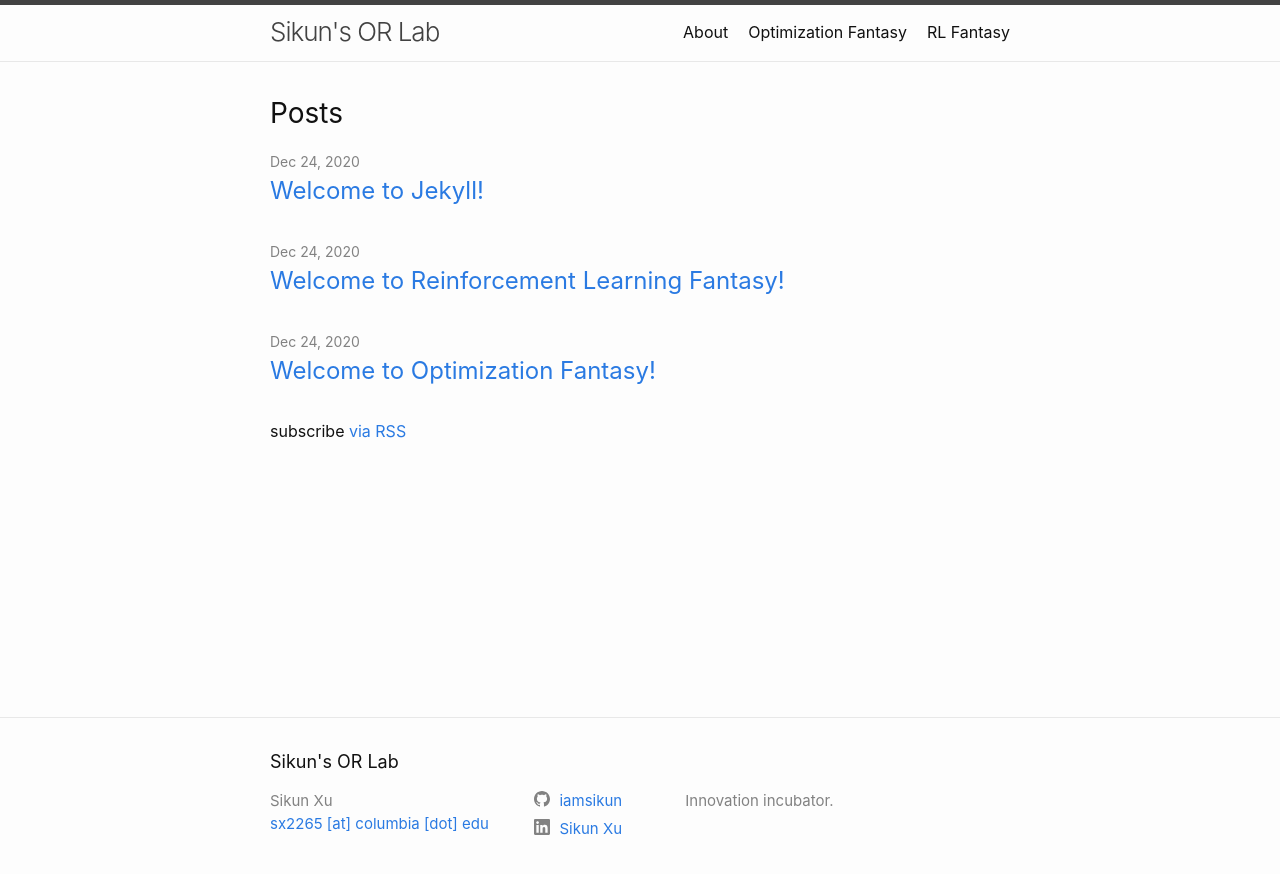
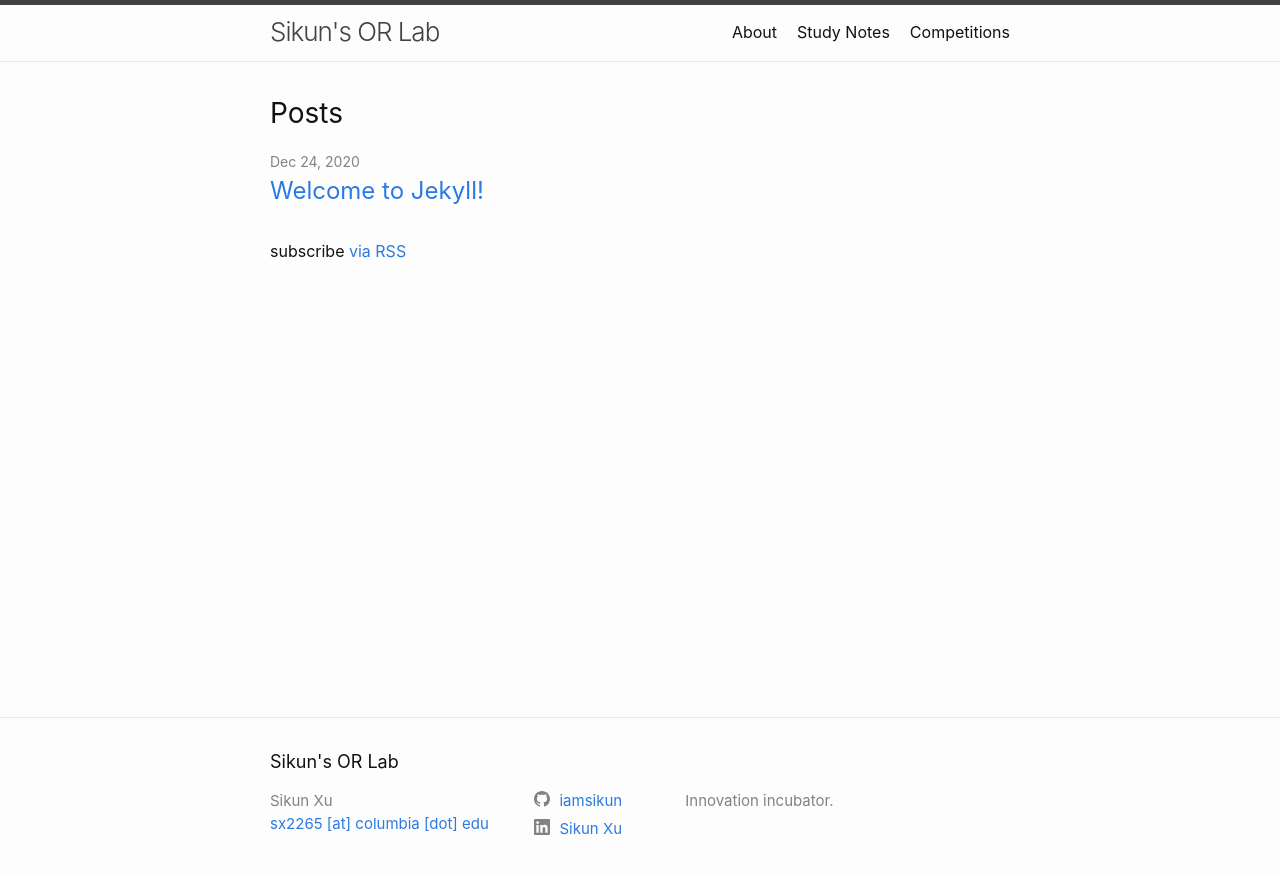
Before and after one commit to iamsikun/iamsikun.github.io, a Jekyll site: the page built from index.markdown, in a window 1280 px wide. Shown: the top 874 px of the page. Built offline with Jekyll 4.4.1, drawn with Linux system fonts in a browser that asks for light colours.

Commit message:
Added about page and updated layout

```diff
--- a/Gemfile
+++ b/Gemfile
@@ -3,7 +3,7 @@
 # When you want to use a different version, change it below, save the
 # file and run `bundle install`. Run Jekyll with `bundle exec`, like so:
 #
-#     bundle exec jekyll serve -- livereload
+#     bundle exec jekyll serve --livereload
 #
 # This will help ensure the proper Jekyll version is running.
 # Happy Jekylling!
--- a/_includes/header.html
+++ b/_includes/header.html
@@ -19,7 +19,9 @@
         <div class="trigger">
           {%- for path in page_paths -%}
             {%- assign my_page = site.pages | where: "path", path | first -%}
-            {%- if my_page.title -%}
+            {%- if my_page.title=="About" -%}
+            <a class="page-link" href="https://sites.google.com/view/sikunxu/home">{{ my_page.title | escape }}</a>
+            {%- elsif my_page.title -%}
             <a class="page-link" href="{{ my_page.url | relative_url }}">{{ my_page.title | escape }}</a>
             {%- endif -%}
           {%- endfor -%}
--- a/_layouts/home-optimization-fantasy.html
+++ b/_layouts/home-competitions.html
@@ -13,7 +13,7 @@
     <h2 class="post-list-heading">{{ page.list_title | default: "Posts" }}</h2>
     <ul class="post-list">
       {%- for post in site.posts -%}
-      {%- if post.category=="optimization-fantasy" -%}
+      {%- if post.category=="competitions" -%}
       <li>
         {%- assign date_format = site.minima.date_format | default: "%b %-d, %Y" -%}
         <span class="post-meta">{{ post.date | date: date_format }}</span>
@@ -30,7 +30,7 @@
       {%- endfor -%}
     </ul>
 
-    <!-- <p class="rss-subscribe">subscribe <a href="{{ "/feed.xml" | relative_url }}">via RSS</a></p> -->
+    <p class="rss-subscribe">subscribe <a href="{{ "/blog-competitions/feed.xml" | relative_url }}">via RSS</a></p>
   {%- endif -%}
 
 </div>
--- a/_layouts/home-rl-fantasy.html
+++ b/_layouts/home-notes.html
@@ -13,7 +13,7 @@
     <h2 class="post-list-heading">{{ page.list_title | default: "Posts" }}</h2>
     <ul class="post-list">
       {%- for post in site.posts -%}
-      {%- if post.category=="rl-fantasy" -%}
+      {%- if post.category=="notes" -%}
       <li>
         {%- assign date_format = site.minima.date_format | default: "%b %-d, %Y" -%}
         <span class="post-meta">{{ post.date | date: date_format }}</span>
@@ -30,7 +30,7 @@
       {%- endfor -%}
     </ul>
 
-    <p class="rss-subscribe">subscribe <a href="{{ "/blog-rl-fantasy/feed.xml" | relative_url }}">via RSS</a></p>
+    <p class="rss-subscribe">subscribe <a href="{{ "/blog-notes/feed.xml" | relative_url }}">via RSS</a></p>
   {%- endif -%}
 
 </div>
--- /dev/null
+++ b/blog-competitions/index.markdown
@@ -0,0 +1,5 @@
+---
+layout: home-competitions
+title: "Competitions"
+category: competitions
+---
--- /dev/null
+++ b/blog-notes/index.markdown
@@ -0,0 +1,5 @@
+---
+layout: home-notes
+title: "Study Notes"
+category: notes
+---
--- a/blog-optimization-fantasy/_posts/2020-12-24-welcome-to-optimization-fantasy.markdown
+++ /dev/null
@@ -1,8 +0,0 @@
----
-layout: post
-title:  "Welcome to Optimization Fantasy!"
-date:   2020-12-24 15:21:58
-category: optimization-fantasy
----
-
-Welcome to Optimization Fantasy!
--- a/blog-optimization-fantasy/index.markdown
+++ /dev/null
@@ -1,5 +0,0 @@
----
-layout: home-optimization-fantasy
-title: "Optimization Fantasy"
-category: optimization-fantasy
----
--- a/blog-rl-fantasy/_posts/2020-12-24-welcome-to-rl-fantasy.markdown
+++ /dev/null
@@ -1,8 +0,0 @@
----
-layout: post
-title:  "Welcome to Reinforcement Learning Fantasy!"
-date:   2020-12-24 15:21:58
-category: rl-fantasy
----
-
-Welcome to Reinforcement Learning Fantasy!
--- a/blog-rl-fantasy/index.markdown
+++ /dev/null
@@ -1,5 +0,0 @@
----
-layout: home-rl-fantasy
-title: "RL Fantasy"
-category: rl-fantasy
----
```
Also changed, not shown: blog-competitions/feed.xml (renamed from blog-optimization-fantasy/feed.xml, +4 -4 lines), blog-notes/feed.xml (renamed from blog-rl-fantasy/feed.xml, +4 -4 lines).
